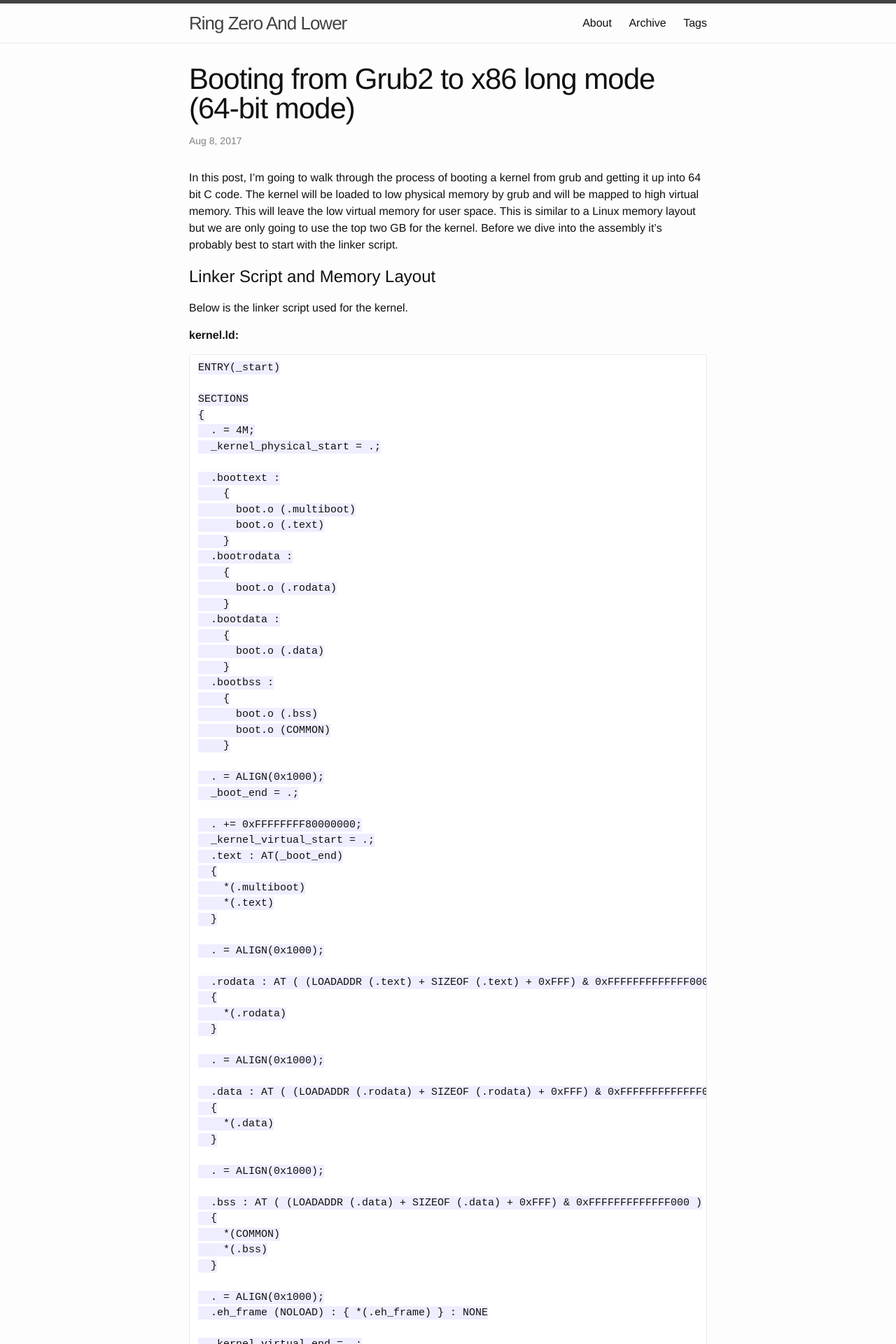
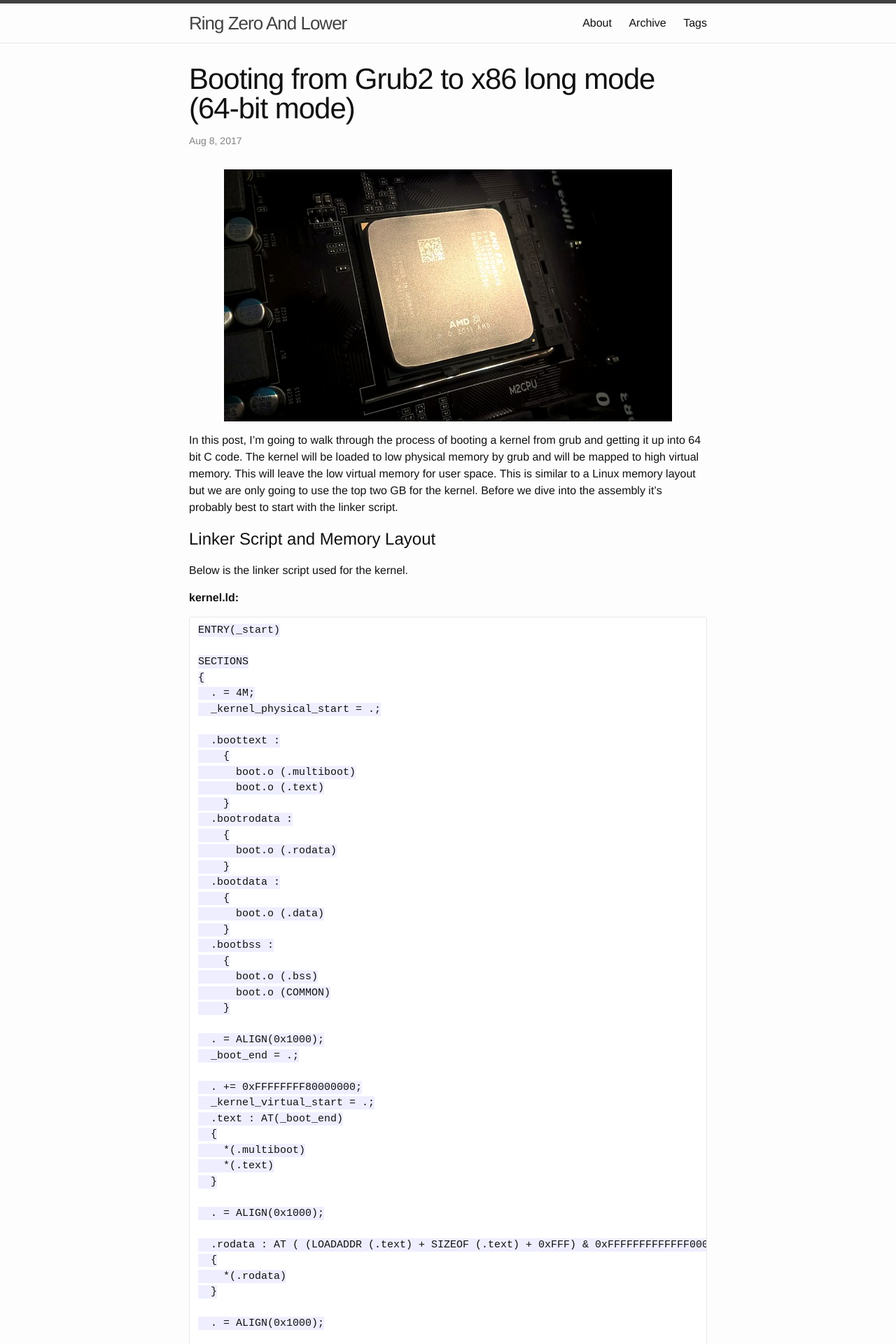
Before and after one commit to missimer/missimer.github.io, a Jekyll site: the page built from _posts/2017-08-08-x86-64-kernel-boot.markdown, in a window 1280 px wide. Shown: the top 1920 px of the page at 70% size. Built offline with Jekyll 4.4.1, drawn with Linux system fonts in a browser that asks for light colours.

Commit message:
Add banner image for x86-64 kernel
Also add image centering

```diff
--- a/_posts/2017-08-08-x86-64-kernel-boot.markdown
+++ b/_posts/2017-08-08-x86-64-kernel-boot.markdown
@@ -3,6 +3,11 @@ layout: post
 title:  "Booting from Grub2 to x86 long mode (64-bit mode)"
 tags: kernel x86-64 grub2 multiboot
 ---
+
+{: .center}
+![AMD Processor]({{ site.url }}/assets/x86-64-kernel-boot/processor-banner.jpg
+ 'AMD Processor')
+
 
 In this post, I'm going to walk through the process of booting a kernel from grub
 and getting it up into 64 bit C code.  The kernel will be loaded to low physical
@@ -530,6 +535,7 @@ qemu-system-x86_64 -cdrom $(ISO_FILE) -serial stdio -m 1024M
 
 and we should see the following:
 
+{: .center}
 ![QEMU]({{ site.url }}/assets/x86-64-kernel-boot/qemu.png 'QEMU running the
  basic kernel showing Hello World!')
 
--- a/css/main.scss
+++ b/css/main.scss
@@ -30,6 +30,11 @@ $on-laptop:        800px;
 #tagcloud { font-size:.9em;  }
 .tags li { display:inline; padding:0 4px; background:#EEE;}
 
+/* To center images */
+.center {
+    text-align: center;
+}
+
 // Using media queries with like this:
 // @include media-query($on-palm) {
 //     .wrapper {
```
Also changed, not shown: assets/x86-64-kernel-boot/processor-banner.jpg (added).
